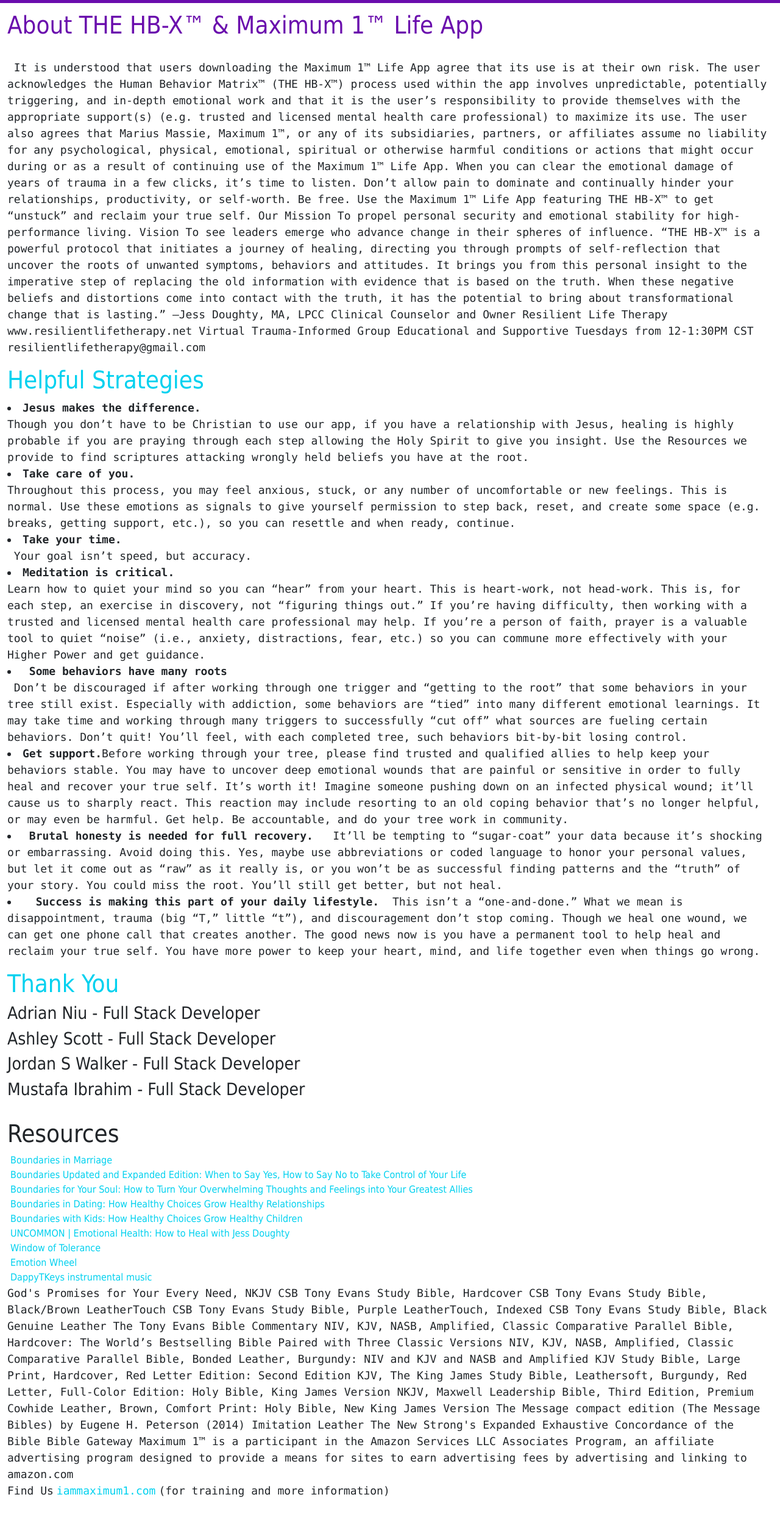
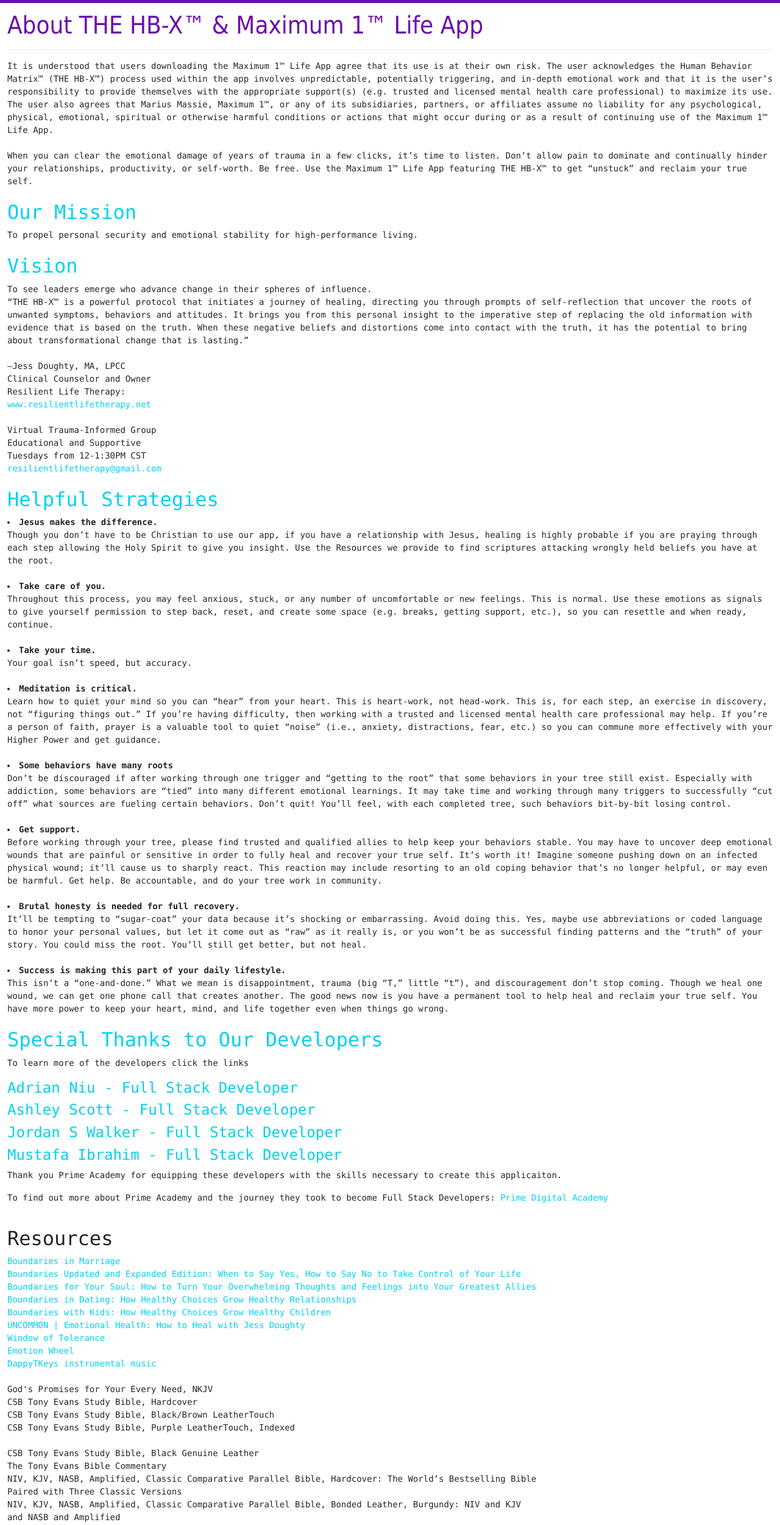
Before and after one commit to Maximum-1/LifeApp, a React app: page /#/about in a window 1280 px wide. Shown: the part 51-2552 px from the top of the page at 61% size. Built offline with nearby package versions, Linux system fonts and the light colour scheme; no server answers.

Commit message:
about page completed with css and html

```diff
--- a/src/components/App/App.css
+++ b/src/components/App/App.css
@@ -11,12 +11,15 @@
 /* Hero Image Styling */
 .hero-text-div {
     height: 80%;
-    overflow: hidden;
 }
 
 .hero-text {
     height: 100%;
     overflow: scroll;
+}
+
+.hero-text-pre {
+    color: white;
 }
 
 pre {
@@ -25,7 +28,6 @@
     white-space: -pre-wrap;      /* Opera 4-6 */
     white-space: -o-pre-wrap;    /* Opera 7 */
     word-wrap: break-word;
-    font-size: large;
 }
 
 
@@ -99,19 +101,13 @@
     background-color: rgba(0,0,0,0.0);;
 }
 
-pre {
-    white-space: pre-wrap;       /* Since CSS 2.1 */
-    white-space: -moz-pre-wrap;  /* Mozilla, since 1999 */
-    white-space: -pre-wrap;      /* Opera 4-6 */
-    white-space: -o-pre-wrap;    /* Opera 7 */
-    word-wrap: break-word;
-    font-size: large;     overflow: auto;
-}
 .centerText{
     text-align: center;
 }
 .aTag{
         color: #00d1ef !important;
+        margin: 12px 0;
+        padding: 0;
 }
 .purpText{
       color: #6A0DAD;
--- a/src/components/Pages/AboutPage/AboutPage.js
+++ b/src/components/Pages/AboutPage/AboutPage.js
@@ -6,110 +6,156 @@
     return (
       <div className="body">
         <h1 className="centerText" className="purpText">About THE HB-X™ & Maximum 1™ Life App</h1>
+        <hr />
         <div>
-          <br></br>
-          <pre> It is understood that users downloading the Maximum 1™ Life App agree that its use is at their own risk. The user acknowledges the Human Behavior Matrix™ (THE HB-X™) process used within the app involves unpredictable, potentially triggering, and in-depth emotional work and that it is the user’s responsibility to provide themselves with the appropriate support(s) (e.g. trusted and licensed mental health care professional) to maximize its use. The user also agrees that Marius Massie, Maximum 1™, or any of its subsidiaries, partners, or affiliates assume no liability for any psychological, physical, emotional, spiritual or otherwise harmful conditions or actions that might occur during or as a result of continuing use of the Maximum 1™ Life App.
-          When you can clear the emotional damage of years of trauma in a few clicks, it’s time to listen. Don’t allow pain to dominate and continually hinder your relationships, productivity, or self-worth. Be free. Use the Maximum 1™ Life App featuring THE HB-X™ to get “unstuck” and reclaim your true self.
-          Our Mission
-          To propel personal security and emotional stability for high-performance living.
-          Vision
-          To see leaders emerge who advance change in their spheres of influence.
-          “THE HB-X™ is a powerful protocol that initiates a journey of healing, directing you through prompts of self-reflection that uncover the roots of unwanted symptoms, behaviors and attitudes. It brings you from this personal insight to the imperative step of replacing the old information with evidence that is based on the truth. When these negative beliefs and distortions come into contact with the truth, it has the potential to bring about transformational change that is lasting.”
-          –Jess Doughty, MA, LPCC
-          Clinical Counselor and Owner
-          Resilient Life Therapy
-          www.resilientlifetherapy.net
+          <pre>
+          It is understood that users downloading the Maximum 1™ Life App agree that its use is at their own risk.
+          The user acknowledges the Human Behavior Matrix™ (THE HB-X™) process used within the app involves
+          unpredictable, potentially triggering, and in-depth emotional work and that it is the user’s responsibility
+          to provide themselves with the appropriate support(s) (e.g. trusted and licensed mental health care
+          professional) to maximize its use. The user also agrees that Marius Massie, Maximum 1™, or any of its
+          subsidiaries, partners, or affiliates assume no liability for any psychological, physical, emotional, spiritual
+          or otherwise harmful conditions or actions that might occur during or as a result of continuing use of the
+          Maximum 1™ Life App.<br /><br />
 
-          Virtual Trauma-Informed Group
-          Educational and Supportive
-          Tuesdays from 12-1:30PM CST
-          resilientlifetherapy@gmail.com
-</pre>
-          <h1 className="tealText">Helpful Strategies</h1>
-          <pre>
-          <li><b>Jesus makes the difference.</b></li>Though you don’t have to be Christian to use our app,
+          When you can clear the emotional damage of years of trauma in a few clicks, it’s time to listen. Don’t
+          allow pain to dominate and continually hinder your relationships, productivity, or self-worth. Be free.
+          Use the Maximum 1™ Life App featuring THE HB-X™ to get “unstuck” and reclaim your true self.<br /><br />
+
+          <h2 className="tealText">Our Mission</h2>
+          To propel personal security and emotional stability for high-performance living.<br /><br />
+
+          <h2 className="tealText">Vision</h2>
+          To see leaders emerge who advance change in their spheres of influence.<br />
+          “THE HB-X™ is a powerful protocol that initiates a journey of healing, directing you through prompts of
+          self-reflection that uncover the roots of unwanted symptoms, behaviors and attitudes. It brings you
+          from this personal insight to the imperative step of replacing the old information with evidence that is
+          based on the truth. When these negative beliefs and distortions come into contact with the truth, it has
+          the potential to bring about transformational change that is lasting.”<br /><br />
+          –Jess Doughty, MA, LPCC<br />
+          Clinical Counselor and Owner<br />
+          Resilient Life Therapy:<br />
+          <a className="aTag" href="https://www.resilientlifetherapy.net/">www.resilientlifetherapy.net</a><br /><br />
+
+          Virtual Trauma-Informed Group<br />
+          Educational and Supportive<br />
+          Tuesdays from 12-1:30PM CST<br />
+          <a className="aTag" href = "mailto: resilientlifetherapy@gmail.com">resilientlifetherapy@gmail.com</a><br /><br />
+
+          <h2 className="tealText">Helpful Strategies</h2>
+
+          <li><b>Jesus makes the difference.</b></li>
+          Though you don’t have to be Christian to use our app,
           if you have a relationship with Jesus, healing is highly probable if you are praying through each
           step allowing the Holy Spirit to give you insight. Use the Resources we provide to find scriptures
-          attacking wrongly held beliefs you have at the root.<br />
+          attacking wrongly held beliefs you have at the root.<br /><br />
 
-          <li><b>Take care of you.</b></li>Throughout this process, you may feel anxious, stuck, or any number of uncomfortable
+          <li><b>Take care of you.</b></li>
+          Throughout this process, you may feel anxious, stuck, or any number of uncomfortable
           or new feelings. This is normal. Use these emotions as signals to give yourself permission to step back,
           reset, and create some space (e.g. breaks, getting support, etc.), so you can resettle and when ready,
-          continue.
-            <li><b>Take your time.</b></li> Your goal isn’t speed, but accuracy.
-            <li><b>Meditation is critical.</b></li>Learn how to quiet your mind so you can “hear” from your
+          continue.<br /><br />
+
+          <li><b>Take your time.</b></li>
+          Your goal isn’t speed, but accuracy.<br /><br />
+
+          <li><b>Meditation is critical.</b></li>
+          Learn how to quiet your mind so you can “hear” from your
           heart. This is heart-work, not head-work. This is, for each step, an exercise in discovery,
           not “figuring things out.” If you’re having difficulty, then working with a trusted and licensed
           mental health care professional may help. If you’re a person of faith, prayer is a valuable tool
           to quiet “noise” (i.e., anxiety, distractions, fear, etc.) so you can commune more effectively
-            with your Higher Power and get guidance.
-            <li><b> Some behaviors have many roots</b></li> Don’t be discouraged if after working through one
+          with your Higher Power and get guidance.<br /><br />
+
+          <li><b>Some behaviors have many roots</b></li>
+          Don’t be discouraged if after working through one
           trigger and “getting to the root” that some behaviors in your tree still exist. Especially with
           addiction, some behaviors are “tied” into many different emotional learnings. It may take time
           and working through many triggers to successfully “cut off” what sources are fueling certain
-            behaviors. Don’t quit! You’ll feel, with each completed tree, such behaviors bit-by-bit losing control.
-            <li><b>Get support.</b>Before working through your tree, please find trusted and qualified allies to help keep your behaviors stable. You may have to uncover deep emotional wounds that are painful or sensitive in order to fully heal and recover your true self. It’s worth it! Imagine someone pushing down on an infected physical wound; it’ll cause us to sharply react. This reaction may include resorting to an old coping behavior that’s no longer helpful, or may even be harmful. Get help. Be accountable, and do your tree work in community.
- </li>
-            <li> <b>Brutal honesty is needed for full recovery. </b>  It’ll be tempting to “sugar-coat” your data because it’s shocking or embarrassing. Avoid doing this. Yes, maybe use abbreviations or coded language to honor your personal values, but let it come out as “raw” as it really is, or you won’t be as successful finding patterns and the “truth” of your story. You could miss the root. You’ll still get better, but not heal.
- </li>
-            <li> <b> Success is making this part of your daily lifestyle. </b> This isn’t a “one-and-done.” What we mean is disappointment, trauma (big “T,” little “t”), and discouragement don’t stop coming. Though we heal one wound, we can get one phone call that creates another. The good news now is you have a permanent tool to help heal and reclaim your true self. You have more power to keep your heart, mind, and life together even when things go wrong.
- </li>
+          behaviors. Don’t quit! You’ll feel, with each completed tree, such behaviors bit-by-bit losing control.<br /><br />
 
+          <li><b>Get support.</b></li>
+          Before working through your tree, please find trusted and qualified allies to help keep your behaviors
+          stable. You may have to uncover deep emotional wounds that are painful or sensitive in order to fully
+          heal and recover your true self. It’s worth it! Imagine someone pushing down on an infected physical wound;
+          it’ll cause us to sharply react. This reaction may include resorting to an old coping behavior that’s no
+          longer helpful, or may even be harmful. Get help. Be accountable, and do your tree work in community.<br /><br />
 
+          <li><b>Brutal honesty is needed for full recovery.</b></li>
+          It’ll be tempting to “sugar-coat” your data because it’s shocking or embarrassing. Avoid doing this. Yes,
+          maybe use abbreviations or coded language to honor your personal values, but let it come out as “raw” as
+          it really is, or you won’t be as successful finding patterns and the “truth” of your story. You could miss
+          the root. You’ll still get better, but not heal.<br /><br />
+
+          <li><b>Success is making this part of your daily lifestyle.</b></li>
+          This isn’t a “one-and-done.” What we mean is disappointment, trauma (big “T,” little “t”), and discouragement
+          don’t stop coming. Though we heal one wound, we can get one phone call that creates another. The good news now
+          is you have a permanent tool to help heal and reclaim your true self. You have more power to keep your heart,
+          mind, and life together even when things go wrong.<br /><br />
+          <div>
+            <h2 className="tealText">Special Thanks to Our Developers</h2>
+            <p>To learn more of the developers click the links</p>
+            <h4><a className="aTag" href="https://github.com/AdrianNiu">Adrian Niu - Full Stack Developer</a></h4>
+            <h4><a className="aTag" href="https://github.com/aescott87">Ashley Scott - Full Stack Developer</a></h4>
+            <h4><a className="aTag" href="https://jaden-reklaw.github.io/My_Developer_Site/">Jordan S Walker - Full Stack Developer</a></h4>
+            <h4><a className="aTag" href="https://mustafaibrahim4.github.io/aboutMe/">Mustafa Ibrahim - Full Stack Developer</a></h4>
+            <p>Thank you Prime Academy for equipping these developers with the skills necessary to create this applicaiton.</p>
+            <p>To find out more about Prime Academy and the journey they took to become Full Stack Developers: <a className="aTag" href="https://primeacademy.io/courses/engineering">Prime Digital Academy</a></p>
+          </div>
+          <br />
+          <h2>Resources</h2>
+          <a className="aTag" href="https://www.amazon.com/gp/product/0310243149/ref=as_li_qf_asin_il_tl?ie=UTF8&tag=upward04-20&creative=9325&linkCode=as2&creativeASIN=0310243149&linkId=a1d47e333c3ff31e0802c76fcbfb961a">
+            Boundaries in Marriage
+          </a><br />
+          <a className="aTag" href="https://www.amazon.com/gp/product/0310351804/ref=as_li_qf_asin_il_tl?ie=UTF8&tag=upward04-20&creative=9325&linkCode=as2&creativeASIN=0310351804&linkId=8ffd0bd032e303bee8496965587e95f3">
+            Boundaries Updated and Expanded Edition: When to Say Yes, How to Say No to Take Control of Your Life
+          </a><br />
+          <a className="aTag" href="https://www.amazon.com/gp/product/1400201616/ref=as_li_qf_asin_il_tl?ie=UTF8&tag=upward04-20&creative=9325&linkCode=as2&creativeASIN=1400201616&linkId=10a3d8f646c93e8a6bfef09702dd0d16">
+            Boundaries for Your Soul: How to Turn Your Overwhelming Thoughts and Feelings into Your Greatest Allies
+          </a><br />
+          <a className="aTag" href="https://www.amazon.com/gp/product/0310200342/ref=as_li_qf_asin_il_tl?ie=UTF8&tag=upward04-20&creative=9325&linkCode=as2&creativeASIN=0310200342&linkId=0f6be8b6023761adf4f52b36e4dad00f">
+            Boundaries in Dating: How Healthy Choices Grow Healthy Relationships
+          </a><br />
+          <a className="aTag" href="https://www.amazon.com/gp/product/0310243157/ref=as_li_qf_asin_il_tl?ie=UTF8&tag=upward04-20&creative=9325&linkCode=as2&creativeASIN=0310243157&linkId=b48e8c90802116e6a925f32380648f04">
+            Boundaries with Kids: How Healthy Choices Grow Healthy Children
+          </a><br />
+          <a className="aTag" href="https://www.youtube.com/watch?v=6mXh4vNeoHQ&feature=youtu.be">
+            UNCOMMON | Emotional Health: How to Heal with Jess Doughty</a><br />
+          <a className="aTag" href="https://www.goodtherapy.org/blog/psychpedia/window-of-tolerance">
+            Window of Tolerance
+          </a><br />
+          <a className="aTag" href="https://positivepsychology.com/emotion-wheel/">
+            Emotion Wheel
+          </a><br />
+          <a className="aTag" href="https://www.youtube.com/channel/UCWbmr_ERQ-gEO3FzRQsxjQw">
+            DappyTKeys instrumental music
+          </a><br /><br />
+
+            God's Promises for Your Every Need, NKJV<br />
+            CSB Tony Evans Study Bible, Hardcover<br />
+            CSB Tony Evans Study Bible, Black/Brown LeatherTouch<br />
+            CSB Tony Evans Study Bible, Purple LeatherTouch, Indexed<br /><br />
+
+            CSB Tony Evans Study Bible, Black Genuine Leather<br />
+            The Tony Evans Bible Commentary<br />
+            NIV, KJV, NASB, Amplified, Classic Comparative Parallel Bible, Hardcover: The World’s Bestselling Bible<br />
+            Paired with Three Classic Versions<br />
+            NIV, KJV, NASB, Amplified, Classic Comparative Parallel Bible, Bonded Leather, Burgundy: NIV and KJV<br />
+            and NASB and Amplified<br />
+            KJV Study Bible, Large Print, Hardcover, Red Letter Edition: Second Edition<br />
+            KJV, The King James Study Bible, Leathersoft, Burgundy, Red Letter, Full-Color Edition: Holy Bible, King<br />
+            James Version<br />
+            NKJV, Maxwell Leadership Bible, Third Edition, Premium Cowhide Leather, Brown, Comfort Print: Holy<br />
+            Bible, New King James Version<br />
+            The Message compact edition (The Message Bibles) by Eugene H. Peterson (2014) Imitation Leather<br />
+            The New Strong's Expanded Exhaustive Concordance of the Bible<br />
+            Bible Gateway<br />
+            Maximum 1™ is a participant in the Amazon Services LLC Associates Program, an affiliate advertising program designed to
+            provide a means for sites to earn advertising fees by advertising and linking to amazon.com<br /><br />
+            <h2>Find Us:</h2>
+            <a className="aTag" href="https://iammaximum1.com/">iammaximum1.com</a>(for training and more information)<br />
           </pre>
-          <div>
-            <h1 className="tealText">Thank You</h1>
-            <h3>Adrian Niu - Full Stack Developer</h3>
-            <h3> Ashley Scott - Full Stack Developer </h3>
-            <h3>Jordan S Walker - Full Stack Developer </h3>
-            <h3> Mustafa Ibrahim - Full Stack Developer </h3>
         </div>
-          <br></br>
-          <h1>Resources</h1>
-          <a className="aTag" href="https://www.amazon.com/gp/product/0310243149/ref=as_li_qf_asin_il_tl?ie=UTF8&tag=upward04-20&creative=9325&linkCode=as2&creativeASIN=0310243149&linkId=a1d47e333c3ff31e0802c76fcbfb961a">Boundaries in Marriage</a>
-          <br></br>
-          <a className="aTag" href="https://www.amazon.com/gp/product/0310351804/ref=as_li_qf_asin_il_tl?ie=UTF8&tag=upward04-20&creative=9325&linkCode=as2&creativeASIN=0310351804&linkId=8ffd0bd032e303bee8496965587e95f3"> Boundaries Updated and Expanded Edition: When to Say Yes, How to Say No to Take Control of Your Life </a>
-          <br></br>
-          <a className="aTag" href="https://www.amazon.com/gp/product/1400201616/ref=as_li_qf_asin_il_tl?ie=UTF8&tag=upward04-20&creative=9325&linkCode=as2&creativeASIN=1400201616&linkId=10a3d8f646c93e8a6bfef09702dd0d16">  Boundaries for Your Soul: How to Turn Your Overwhelming Thoughts and Feelings into Your Greatest Allies </a>
-          <br></br>
-          <a className="aTag" href="https://www.amazon.com/gp/product/0310200342/ref=as_li_qf_asin_il_tl?ie=UTF8&tag=upward04-20&creative=9325&linkCode=as2&creativeASIN=0310200342&linkId=0f6be8b6023761adf4f52b36e4dad00f"> Boundaries in Dating: How Healthy Choices Grow Healthy Relationships </a>
-          <br></br>
-          <a className="aTag" href="https://www.amazon.com/gp/product/0310243157/ref=as_li_qf_asin_il_tl?ie=UTF8&tag=upward04-20&creative=9325&linkCode=as2&creativeASIN=0310243157&linkId=b48e8c90802116e6a925f32380648f04"> Boundaries with Kids: How Healthy Choices Grow Healthy Children  </a>
-          <br></br>
-          <a className="aTag" href="https://www.youtube.com/watch?v=6mXh4vNeoHQ&feature=youtu.be"> UNCOMMON | Emotional Health: How to Heal with Jess Doughty </a>
-          <br></br>
-          <a className="aTag" href="https://www.goodtherapy.org/blog/psychpedia/window-of-tolerance">   Window of Tolerance</a>
-          <br></br>
-          <a className="aTag" href="https://positivepsychology.com/emotion-wheel/">   Emotion Wheel</a>
-          <br></br>
-          <a className="aTag" href="https://www.youtube.com/channel/UCWbmr_ERQ-gEO3FzRQsxjQw">   DappyTKeys instrumental music</a>
-          <pre>
-            God's Promises for Your Every Need, NKJV
-            CSB Tony Evans Study Bible, Hardcover
-            CSB Tony Evans Study Bible, Black/Brown LeatherTouch
-            CSB Tony Evans Study Bible, Purple LeatherTouch, Indexed
-
-            CSB Tony Evans Study Bible, Black Genuine Leather
-            The Tony Evans Bible Commentary
-            NIV, KJV, NASB, Amplified, Classic Comparative Parallel Bible, Hardcover: The World’s Bestselling Bible
-            Paired with Three Classic Versions
-            NIV, KJV, NASB, Amplified, Classic Comparative Parallel Bible, Bonded Leather, Burgundy: NIV and KJV
-            and NASB and Amplified
-            KJV Study Bible, Large Print, Hardcover, Red Letter Edition: Second Edition
-            KJV, The King James Study Bible, Leathersoft, Burgundy, Red Letter, Full-Color Edition: Holy Bible, King
-            James Version
-            NKJV, Maxwell Leadership Bible, Third Edition, Premium Cowhide Leather, Brown, Comfort Print: Holy
-            Bible, New King James Version
-            The Message compact edition (The Message Bibles) by Eugene H. Peterson (2014) Imitation Leather
-            The New Strong's Expanded Exhaustive Concordance of the Bible
-            Bible Gateway
-            Maximum 1™ is a participant in the Amazon Services LLC Associates Program, an affiliate advertising program designed to provide a means for sites to earn advertising fees by advertising and linking to amazon.com
-            <br></br>Find Us<a className="aTag" href="https://iammaximum1.com/">iammaximum1.com</a>(for training and more information)
-          </pre>
-
-        </div>
-
-
       </div>
     )
   }
```
Also changed, not shown: src/components/Modal/AppIntroModal.js (+5 -5 lines). Lines whose indentation alone changed are shown as unchanged.
